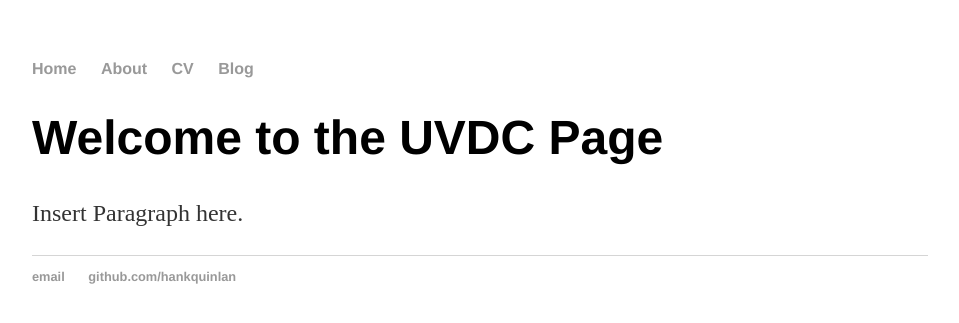
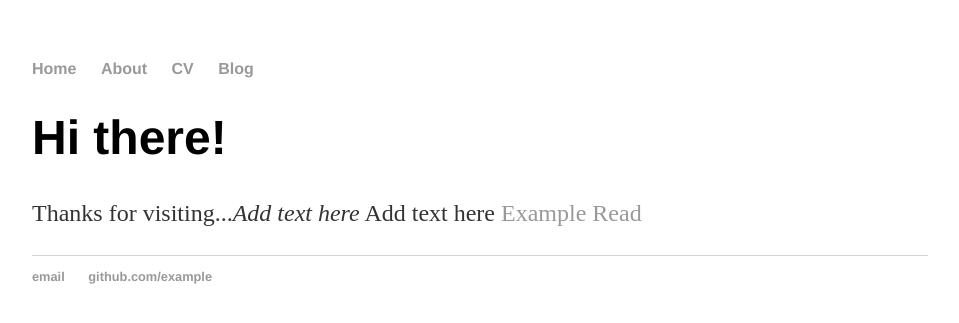
Before and after one commit to UnitedVendorsDC/unitedvendorsdc.github.io, a Jekyll site: the page built from index.html, in a window 1280 px wide. Shown: the top 323 px of the page, without its empty margins (160-1119 px from the left). Built offline with Jekyll 4.4.1, drawn with Linux system fonts in a browser that asks for light colours.

Commit message:
Update index.html
Notice the plain text at the top of the file. Jekyll calls this the Front-matter. Any file on your site that contains this will be processed by Jekyll. Every time you commit a file that specifies layout: default at the top, Jekyll will magically generate the full HTML document by replacing {{ content }} in _layouts/default.html with the contents of the committed file. Awesome!

```diff
--- a/index.html
+++ b/index.html
@@ -1,30 +1,8 @@
-<!DOCTYPE html>
-<html>
-	<head>
-		<title>UVDC Page</title>
-		<!-- link to main stylesheet -->
-		<link rel="stylesheet" type="text/css" href="/css/main.css">
-	</head>
-	<body>
-		<nav>
-    		<ul>
-        		<li><a href="/">Home</a></li>
-	        	<li><a href="/about">About</a></li>
-        		<li><a href="/cv">CV</a></li>
-        		<li><a href="/blog">Blog</a></li>
-    		</ul>
-		</nav>
-		<div class="container">
-    		<div class="blurb">
-        		<h1>Welcome to the UVDC Page</h1>
-				<p>Insert Paragraph here.</a></p>
-    		</div><!-- /.blurb -->
-		</div><!-- /.container -->
-		<footer>
-    		<ul>
-        		<li><a href="mailto:example@gmail.com">email</a></li>
-        		<li><a href="https://github.com/">github.com/hankquinlan</a></li>
-			</ul>
-		</footer>
-	</body>
-</html>
+---
+layout: default
+title: UVDC Page
+---
+<div class="blurb">
+	<h1>Hi there!</h1>
+	<p>Thanks for visiting...<em>Add text here</em> Add text here <a href="/about">Example Read</a></p>
+</div><!-- /.blurb -->
```
